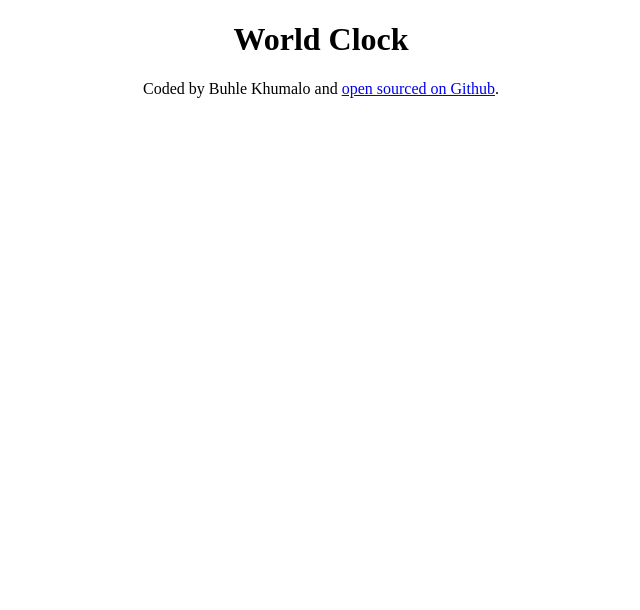
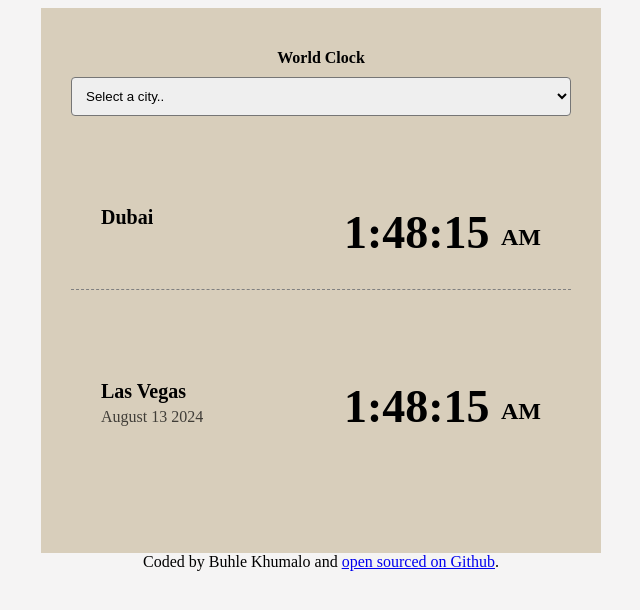
Before and after one commit to 0744224617Bk/clock--project, a plain HTML site: page index.html in a window 1280 px wide. Shown: the whole page, without its empty margins (319-959 px from the left). Drawn offline with nearby package versions, Linux system fonts and the light colour scheme; a script that the page names is missing.

Commit message:
added functions for clock

```diff
--- a/css/style.css
+++ b/css/style.css
@@ -1,5 +1,51 @@
+body {
+    background-color: rgb(245, 244, 244);
+}
+.container {
+    display: block;
+    max-width: 500px;
+    margin: 0 auto;
+    background: rgb(216, 206, 187);
+    padding: 30px;
+    margin: 0 auto;
+    box-shadow: 5px;
+}
+    .city {
+    display: flex;
+    margin: 60px 0;
+    justify-content: space-between;
+    padding: 30px ;
+    border-bottom: 1px dashed grey;
+    }
+    .city:last-child {
+      border: none;
+    }
+    h2 {
+        margin: 0 0 5px;
+        font-size: 20px;
+    }
+    .date {
+      opacity: 0.7;
+    }
+    .time {
+      font-size: 46px;
+      font-weight: bold;
+      }
+    .time small {
+       font-size: 24px;
+       vertical-align:middle ;
+       line-height: 36px;
+    }
+    select {
+    display: block;
+    width: 100%;
+    border-radius: 4px;
+    padding: 10px;
+}
 h1 {
     text-align: center;
+    font-size: medium;
+    font-family: 'Times New Roman', Times, serif;
 }
 footer {
     text-align: center;
--- a/index.html
+++ b/index.html
@@ -4,10 +4,41 @@
     <meta charset="UTF-8">
     <meta name="viewport" content="width=device-width, initial-scale=1.0">
     <link rel="stylesheet" href="css/style.css">
+    <script src="http://cdnjs.cloudflare.com/ajax/
+    libs/moment.js/2.30.1/moment.min.js"></script>
+    <script src="https://cdnjs.cloudflare.com/ajax
+    /libs/moment-timezone-with-data-1978-2030.min.js"></script>
     <title>World clock - B Khumalo</title>
 </head>
 <body>
+    <div class="container">
     <h1>World Clock</h1>
+
+    <select id="city">
+      <option value="">Select a city..</option>
+      <option value="">Johannesburg</option>
+      <option value="">Paris</option>
+      <option value="">New York</option>
+    </select>
+
+    <div id="cities">
+    <div class="city" id="Dubai">
+        <div>
+       <h2>Dubai</h2>
+       <div class="date"></div>
+        </div>
+       <div class="time">1:48:15 <small>AM</small></div>
+        </div>
+
+        <div class="city" id="Las vegas">
+          <div>
+          <h2>Las Vegas</h2>
+          <div class="date">August 13 2024</div>
+          </div>
+          <div class="time">1:48:15 <small>AM</small></div>
+            </div>
+    </div>
+    </div>
     <footer>Coded by Buhle Khumalo and
     <a href="https://github.com/0744224617Bk/clock--project" target="_blank".>open sourced on Github</a>.
     </footer>
--- a/javascript/index.js
+++ b/javascript/index.js
@@ -0,0 +1,20 @@
+function updateTime() {
+let lasVegasElement=document.querySelector("#las-vegas");
+let lasVegasDateElement=lasVegasElement.querySelector(".date");
+let lasVegasTimeElement=lasVegasElement.querySelector(".time");
+let lasVegasTime=moment().tz("America/Las_Vegas");
+
+lasVegasDateElement.innerHTML= lasVegasTime.format("MMMM Do YYYY");
+lasVegasTimeElement.innerHTML= lasVegasTime.format("h:mm:ss [<small>]");
+}
+function updateCity(event) {
+let cityTimeZone = event.target.value;
+let cityTime=moment().tz(cityTimeZone);
+let citiesElement= document.querySelector("cities");
+
+console.log(cityTime.format("MMMM Do YYYY"));
+}
+updateTime();
+setInterval(updateTime, 1000);
+let citiesSelectElement=document.querySelector("#city");
+citiesSelectElement.addEventListener("change", updateCity);
```
